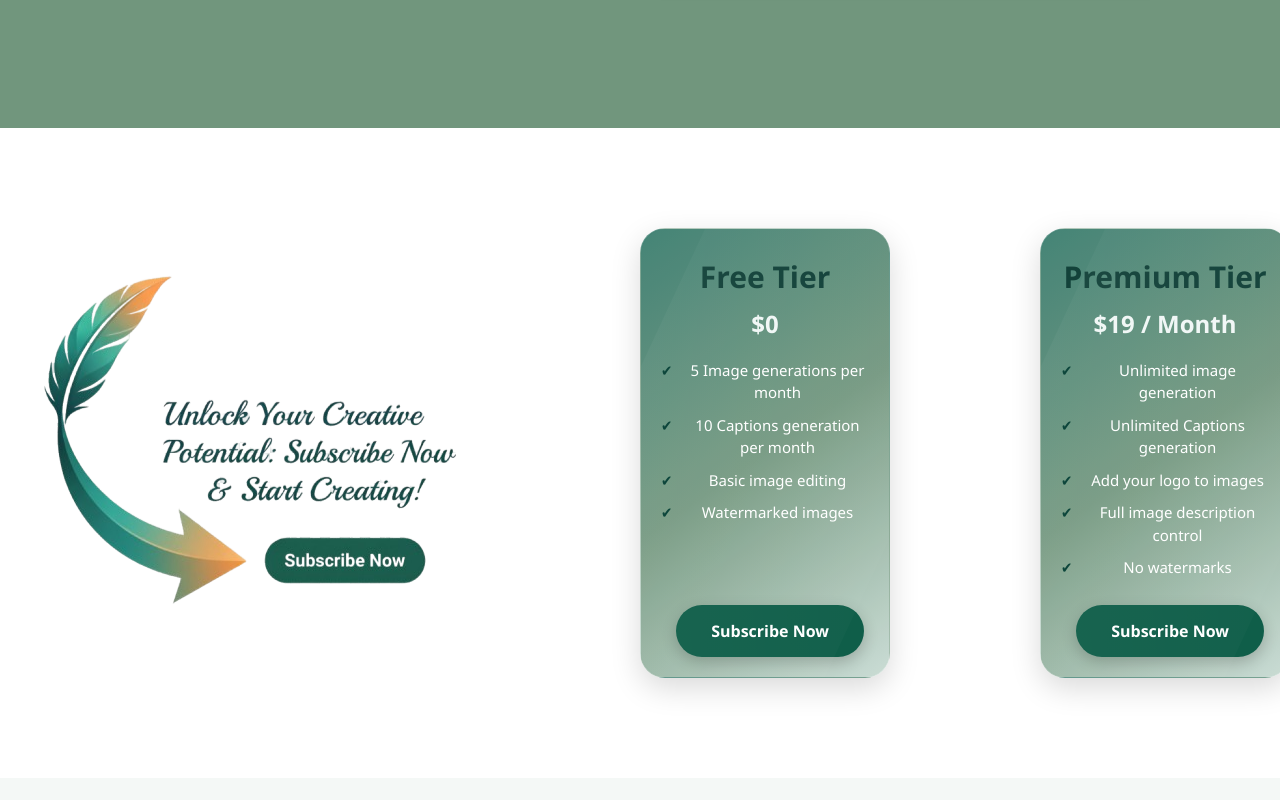
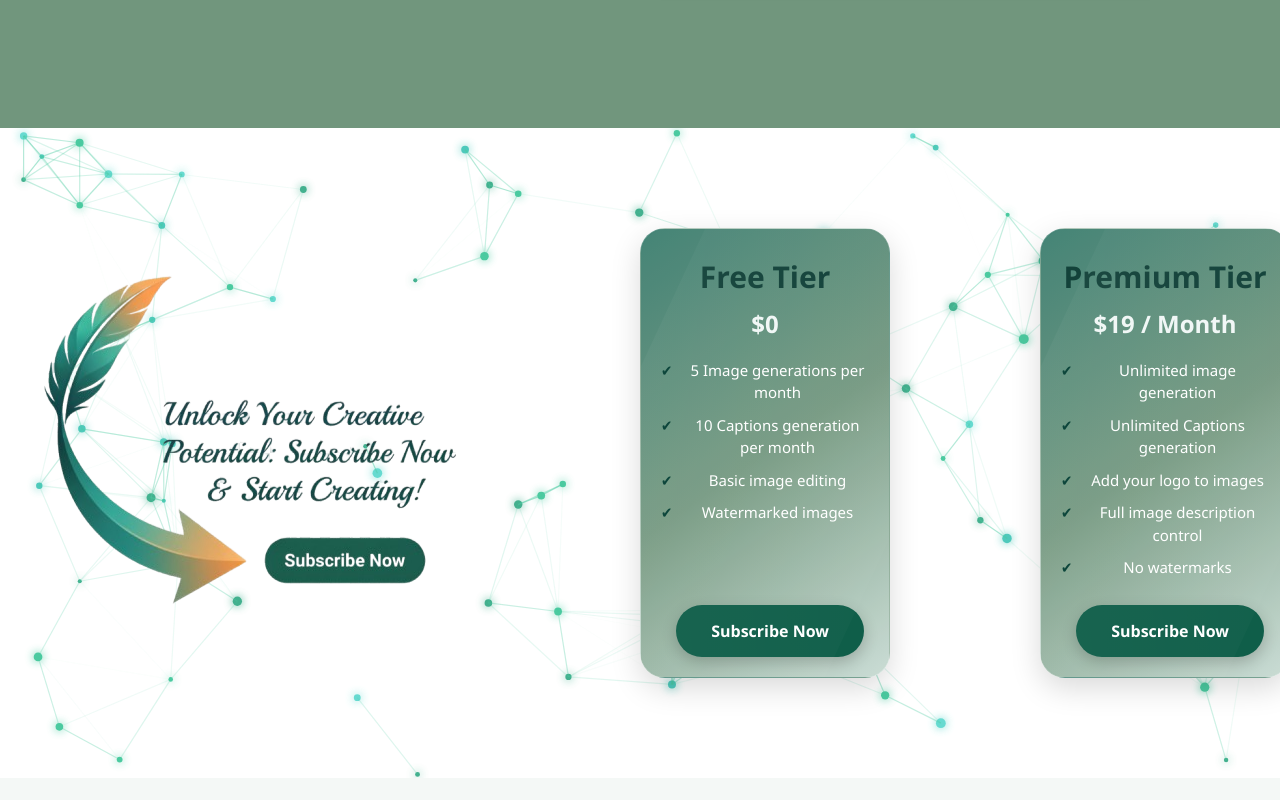
Before and after one commit to MohammadAmer987/PictoryAI, a React (Create React App) app in the folder frontend/PictoryAI/: page / in a window 1280 px wide. Shown: the part 1320-2120 px from the top of the page. Built offline with nearby package versions, Linux system fonts and the light colour scheme; a web font is replaced by a local one.

Commit message:
update the animation

```diff
--- a/frontend/PictoryAI/src/components/AnimatedBackground.jsx
+++ b/frontend/PictoryAI/src/components/AnimatedBackground.jsx
@@ -123,10 +123,10 @@ export default function AnimatedBackground() {
   }, []);
 
   return (
-     <></>
-    // <canvas
-    //   ref={canvasRef}
-    //   className="canvas-background"
-    // />
+     <canvas
+       ref={canvasRef}
+       className="canvas-background"
+     />
+
   );
 }
--- a/frontend/PictoryAI/src/index.js
+++ b/frontend/PictoryAI/src/index.js
@@ -16,7 +16,6 @@ import'./css/footer.css'
 import 'bootstrap-icons/font/bootstrap-icons.css';
 import './css/captionGenerator.css'
 import './css/content-studio.css'
-import AnimatedBackground from './components/AnimatedBackground';
 import { BrowserRouter, Routes, Route, useNavigate } from "react-router-dom";
 import ContentStudioPage from "./pages/User/ContentStudioPage";
 import InhanceImg from './pages/InhanceImgPage';
@@ -41,7 +40,6 @@ const handleLogout = () => {
             <Routes>
                 <Route path="/" element={
                     <>
-                        <AnimatedBackground />
                         <PictorySimple />
                         <Aboutpart />
                         <Pricingpart />
```
